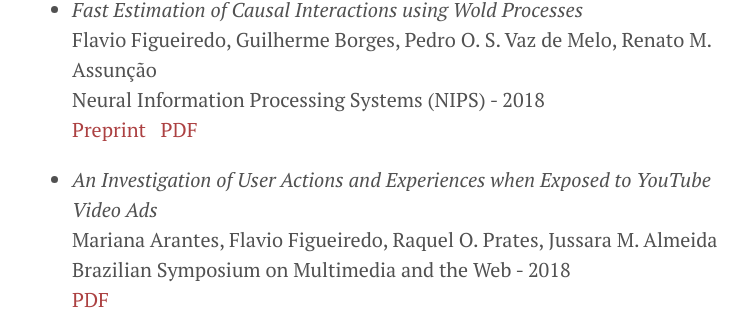
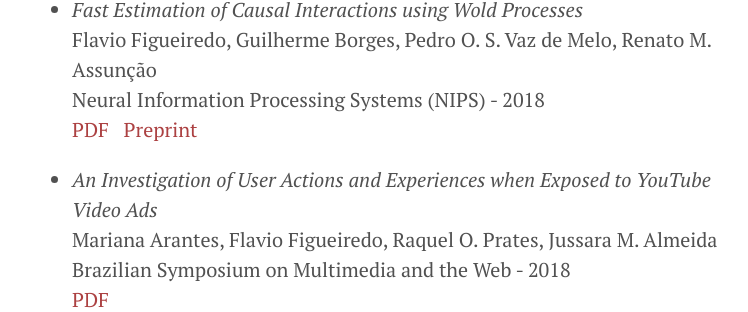
Before and after one commit to flaviovdf/flaviovdf.github.io, a Jekyll site: the page built from index.md, in a window 1280 px wide and 900 px high, scrolled down 2916 px. Shown: the part 144-456 px from the top of the window, without its empty margins (248-996 px from the left). Built offline with Jekyll 4.4.1, drawn with Linux system fonts in a browser that asks for light colours.

```diff
--- a/index.md
+++ b/index.md
@@ -88,7 +88,7 @@ Hello and welcome to my home page. I hold a PhD and a MsC in Computer Science fr
 * *Fast Estimation of Causal Interactions using Wold Processes* <br/>
   Flavio Figueiredo, Guilherme Borges, Pedro O. S. Vaz de Melo, Renato M. Assunção <br/>
   Neural Information Processing Systems (NIPS) - 2018 <br/>
-  [Preprint](https://arxiv.org/abs/1807.04595) &nbsp; [PDF](papers/figueiredo2018-nips.pdf)
+  [PDF](papers/figueiredo2018-nips.pdf) &nbsp; [Preprint](https://arxiv.org/abs/1807.04595)
 
 * *An Investigation of User Actions and Experiences when Exposed to YouTube Video Ads* <br/>
   Mariana Arantes, Flavio Figueiredo, Raquel O. Prates, Jussara M. Almeida <br/>
@@ -104,7 +104,6 @@ Hello and welcome to my home page. I hold a PhD and a MsC in Computer Science fr
   David Candeia, Flavio Figueiredo, Nazareno Andrade, Daniele Quercia <br/>
   ACM Conference on Hypertext - HT 2017 <br/>
   [PDF](papers/candeia2017-hc.pdf)
-
 
 * *Typefaces and the Perception of Humanness in Natural Language Chatbots* <br/>
   Heloisa Candello, Claudio Pinhanez, Flavio Figueiredo <br/>
```
Also changed, not shown: 3 other files.
